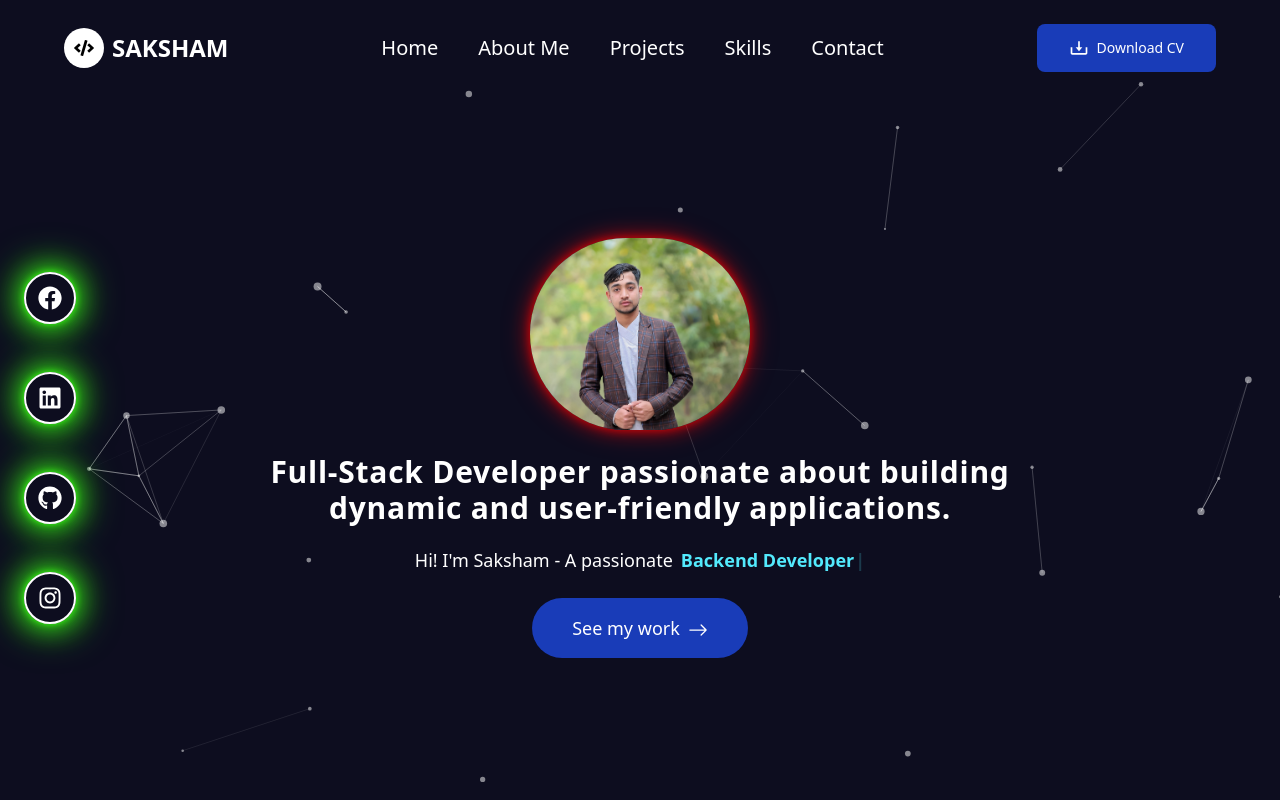
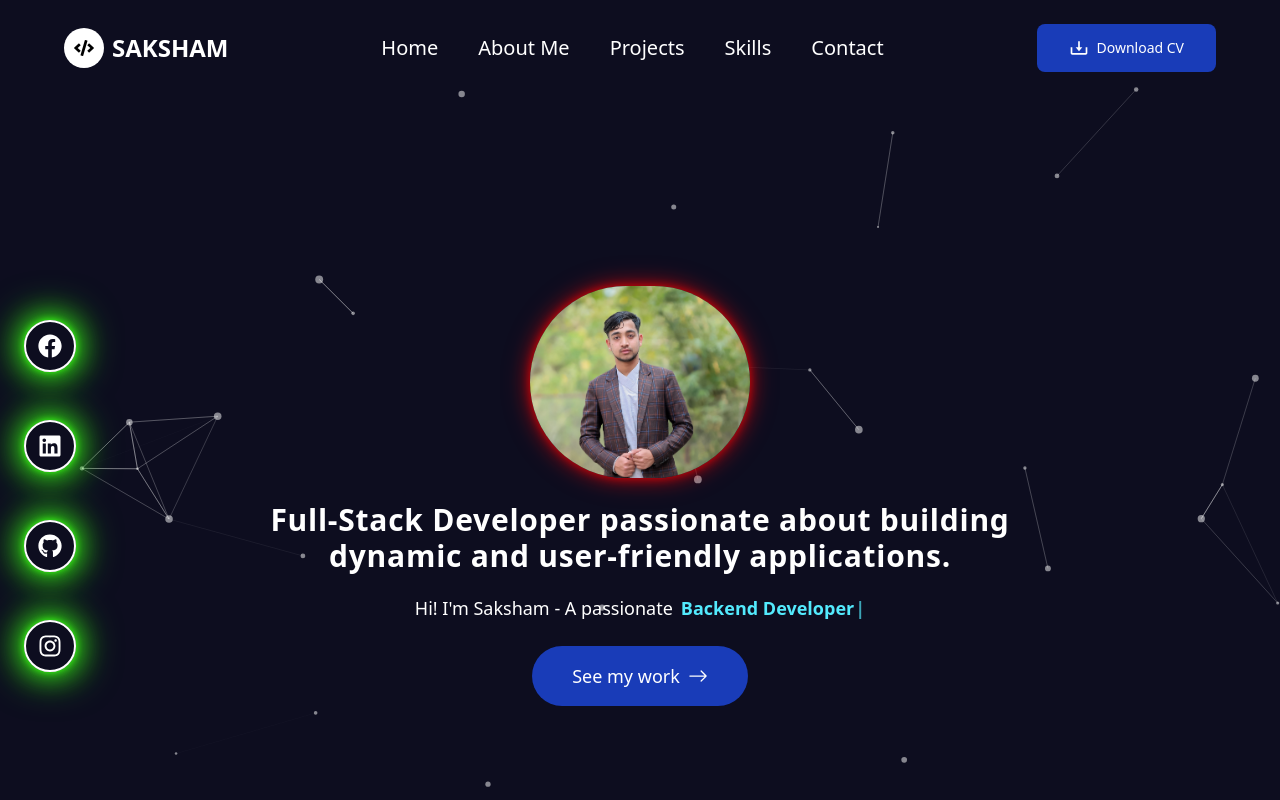
Before and after one commit to SakshamPhuyal/PORTFOLIO, a Next.js app: page / in a window 1280 px wide. Shown: the top 800 px of the page. Built offline with nearby package versions, Linux system fonts and the light colour scheme.

Commit message:
see my work

```diff
--- a/app/components/Home/Hero/Hero.tsx
+++ b/app/components/Home/Hero/Hero.tsx
@@ -8,7 +8,7 @@ import ParticlesHero from './Background';
 
 const Hero = () => {
   return (
-    <div id="home" className="relative h-screen flex items-center justify-center text-white overflow-hidden flex-col -mt-12">
+    <div id="home" className="relative h-screen flex items-center justify-center text-white overflow-hidden flex-col ">
       <ParticlesHero />
 
       <div className="absolute left-6 top-1/2 -translate-y-1/2 flex flex-col space-y-12 z-20 ">
@@ -79,10 +79,18 @@ const Hero = () => {
           </span>
         </h2>
 
-        <button className="mt-6 px-10 py-4 bg-blue-800 hover:bg-blue-900 transition-all duration-300 cursor-pointer rounded-full text-lg font-medium">
-          <span> See my work</span>
-          <BsArrowRight className="w-5 h-5 ml-2 inline-block" />
-        </button>
+        <button
+  onClick={() => {
+    const section = document.getElementById("projects");
+    if (section) {
+      section.scrollIntoView({ behavior: "smooth" });
+    }
+  }}
+  className="mt-6 px-10 py-4 bg-blue-800 hover:bg-blue-900 transition-all duration-300 cursor-pointer rounded-full text-lg font-medium flex items-center"
+>
+  <span> See my work</span>
+  <BsArrowRight className="w-5 h-5 ml-2 inline-block" />
+</button>
       </div>
     </div>
   )
```
